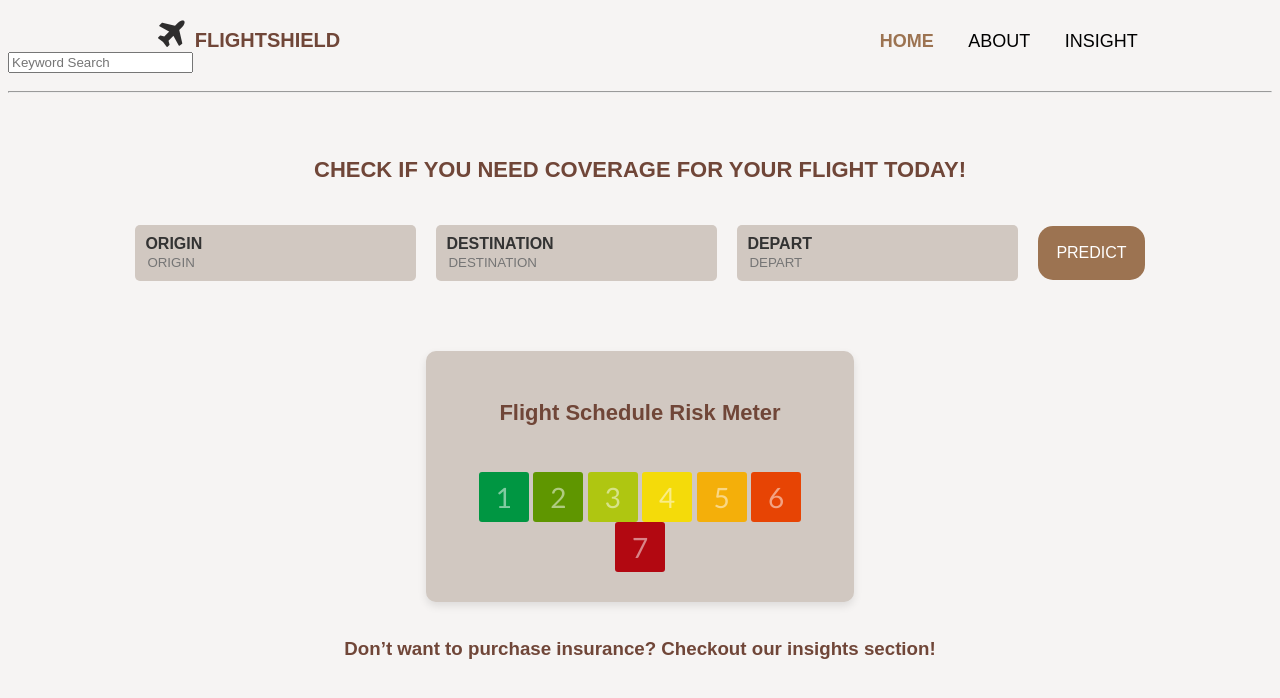
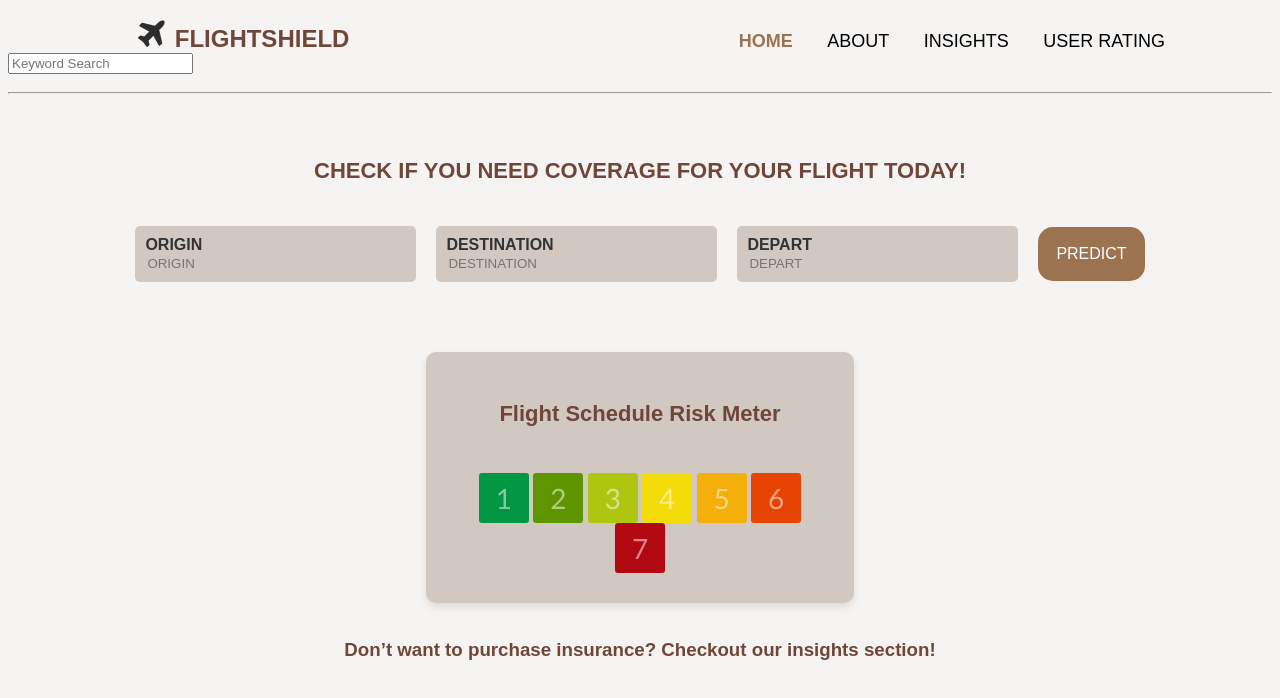
Before and after one commit to cs411-alawini/fa23-cs411-team058-HelloWorld, a website: page flight-shield-app/src/homepage.html in a window 1280 px wide. Drawn offline with Linux system fonts and the light colour scheme.

Commit message:
edit navbar

```diff
--- a/flight-shield-app/src/homepage.html
+++ b/flight-shield-app/src/homepage.html
@@ -220,12 +220,13 @@
     <header>
 
         <nav>
-            <span style="padding-right: 500px; padding-left: 150px;">
-                <i class="fa fa-plane" style="font-size:34px; color:#2e2d2d; margin-left: 0px;margin-right: 10px;"></i><div id="logo" style="color:#704638; left: 0; font-size: 20px; ">FLIGHTSHIELD</div>
+            <span style="padding-right: 350px; padding-left: 130px;">
+                <i class="fa fa-plane" style="font-size:34px; color:#2e2d2d; margin-left: 0px;margin-right: 10px;"></i><div id="logo" style="color:#704638; left: 0; font-size: 24px; ">FLIGHTSHIELD</div>
             </span>
             <a href="#" style="color: #9c7351;"><b>HOME</b></a>
             <a href="#">ABOUT</a>
-            <a href="#">INSIGHT</a>
+            <a href="#">INSIGHTS</a>
+            <a href="/user-rating.html">USER RATING</a>
             <input type="text" placeholder="Keyword Search">
         </nav>
 
```
